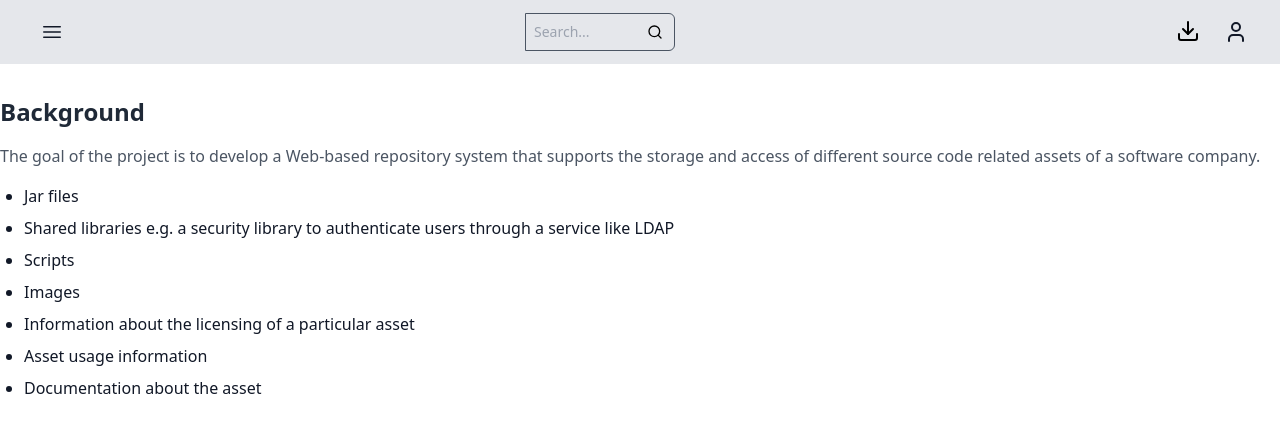
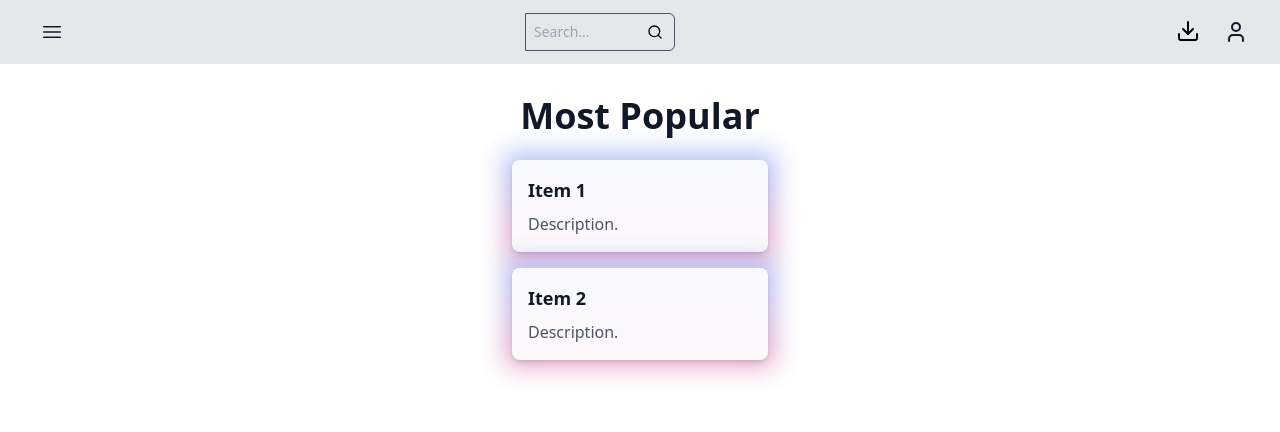
Before and after one commit to MrZarrar/Asset-Repository---Team-Project, a SvelteKit app in the folder frontend/: page /home in a window 1280 px wide. Shown: the top 432 px of the page. Built offline with nearby package versions, Linux system fonts and the light colour scheme.

Commit message:
#42 improved the home page

```diff
--- a/frontend/src/routes/home/+page.svelte
+++ b/frontend/src/routes/home/+page.svelte
@@ -107,8 +107,7 @@ input[type="search"]::-webkit-search-cancel-button {
                 </button>
                 <div
                   class={`${isSearchMenuOpen ? 'block' : 'hidden'}
-                  id="dropdown"
-                  class="z-10 absolute mt-2 bg-gray-200 dark:bg-gray-700 divide-y divide-gray-600 rounded-lg shadow-lg`}
+                  absolute z-50 mt-2 bg-gray-200 dark:bg-gray-700 divide-y divide-gray-600 rounded-lg shadow-lg `}
                 >
                   <ul class="py-2 text-sm text-gray-900 dark:text-gray-200">
                     <li>
@@ -211,21 +210,80 @@ input[type="search"]::-webkit-search-cancel-button {
     </div>
   </nav>
 
-  <section class="py-8">
-      <article>
-          <h2 class="text-2xl font-semibold text-gray-800 dark:text-gray-200 mb-4">Background</h2>
-          <p class="text-gray-600">
-              The goal of the project is to develop a Web-based repository system that supports the storage and access of different source code related assets of a software company.
-          </p>
-          <ul class="list-disc ml-6 mt-4 space-y-2">
-              <li>Jar files</li>
-              <li>Shared libraries e.g. a security library to authenticate users through a service like LDAP</li>
-              <li>Scripts</li>
-              <li>Images</li>
-              <li>Information about the licensing of a particular asset</li>
-              <li>Asset usage information</li>
-              <li>Documentation about the asset</li>
-          </ul>
-      </article>
-  </section>
+  <div class="flex">
+    <!-- Left Sidebar -->
+    <aside class="hidden lg:block w-64 bg-white dark:bg-gray-900 border-r border-gray-200 dark:border-gray-700 p-4">
+      <div class="mb-6">
+        <h2 class="text-xl font-bold mb-4">Indexed Artifacts</h2>
+        <!-- Add your graph component here -->
+        <div class="h-48 bg-gray-100 dark:bg-gray-700 rounded"></div>
+      </div>
+
+      <div>
+        <h2 class="text-xl font-bold mb-4">Popular Categories</h2>
+        <ul class="space-y-2">
+          <!-- svelte-ignore a11y-missing-attribute -->
+          <li><a class="text-blue-600 dark:text-blue-400 hover:underline">Testing Frameworks & Tools</a></li>
+          <!-- svelte-ignore a11y-missing-attribute -->
+          <li><a class="text-blue-600 dark:text-blue-400 hover:underline">Android Packages</a></li>
+            <!-- svelte-ignore a11y-missing-attribute -->
+          <li><a class="text-blue-600 dark:text-blue-400 hover:underline">Logging Frameworks</a></li>
+          <!-- svelte-ignore a11y-missing-attribute -->
+          <li><a class="text-blue-600 dark:text-blue-400 hover:underline">JVM Languages</a></li>
+          <!-- Add more categories as needed -->
+        </ul>
+      </div>
+    </aside>
+
+    <!-- Main Content -->
+    <div class="flex-1">
+      <section class="py-8">
+        <div class="container mx-auto px-4">
+          <h1 class="text-4xl font-bold text-gray-900 dark:text-gray-100 mb-6 text-center">
+            Most Popular
+          </h1>
+          <div class="grid grid-cols-1 md:grid-cols-2 lg:grid-cols-3 gap-4 justify-items-center">
+            <div class="relative w-64 group">
+              <div class="absolute -inset-2 bg-gradient-to-r from-blue-600/50 to-pink-600/50 rounded-lg blur-md opacity-75 group-hover:opacity-100 transition-all duration-1000 group-hover:duration-200"></div>
+              <div class="relative h-full bg-white/90 dark:bg-gray-800/90 p-4 rounded-lg shadow-md">
+                <h2 class="text-lg font-semibold text-gray-900 dark:text-gray-100 mb-2">Item 1</h2>
+                <a href="/details_page" class="text-gray-600 dark:text-gray-300 group-hover:text-gray-900 dark:group-hover:text-gray-100 transition-all duration-300">Description.</a>
+              </div>
+            </div>
+            <div class="relative w-64 group">
+              <div class="absolute -inset-2 bg-gradient-to-r from-blue-600/50 to-pink-600/50 rounded-lg blur-md opacity-75 group-hover:opacity-100 transition-all duration-1000 group-hover:duration-200"></div>
+              <div class="relative h-full bg-white/90 dark:bg-gray-800/90 p-4 rounded-lg shadow-md">
+                <h2 class="text-lg font-semibold text-gray-900 dark:text-gray-100 mb-2">Item 2</h2>
+                <a href="/details_page" class="text-gray-600 dark:text-gray-300 group-hover:text-gray-900 dark:group-hover:text-gray-100 transition-all duration-300">Description.</a>
+              </div>
+            </div>
+          </div>
+        </div>
+      </section>
+    </div>
+
+    <!-- Right Sidebar -->
+    <aside class="hidden xl:block w-72 bg-white dark:bg-gray-900 border-l border-gray-200 dark:border-gray-700 p-4 min-h-screen">
+      <div class="mb-6">
+        <h2 class="text-xl font-bold mb-4">Indexed Repositories</h2>
+        <!-- svelte-ignore a11y-missing-attribute -->
+        <ul class="space-y-2">
+          <li><a class="block text-gray-700 dark:text-gray-300 hover:scale-105 transition-all duration-300">Central</a></li>
+          <li><a class="block text-gray-700 dark:text-gray-300 hover:scale-105 transition-all duration-300">Atlassian</a></li>
+          <li><a class="block text-gray-700 dark:text-gray-300 hover:scale-105 transition-all duration-300">WSO2 Releases</a></li>
+        </ul>
+      </div>
+
+      <div>
+        <h2 class="text-xl font-bold mb-4">Popular Tags</h2>
+        <!-- svelte-ignore a11y-missing-attribute -->
+        <div class="flex flex-wrap gap-2">
+          <a class="text-sm px-2 py-1 bg-blue-100 dark:bg-blue-900 text-blue-700 dark:text-blue-300 rounded-full">android</a>
+          <a class="text-sm px-2 py-1 bg-blue-100 dark:bg-blue-900 text-blue-700 dark:text-blue-300 rounded-full">api</a>
+          <a class="text-sm px-2 py-1 bg-blue-100 dark:bg-blue-900 text-blue-700 dark:text-blue-300 rounded-full">maven</a>
+          <!-- Add more tags as needed -->
+        </div>
+      </div>
+    </aside>
+  </div>
 </main>
```
